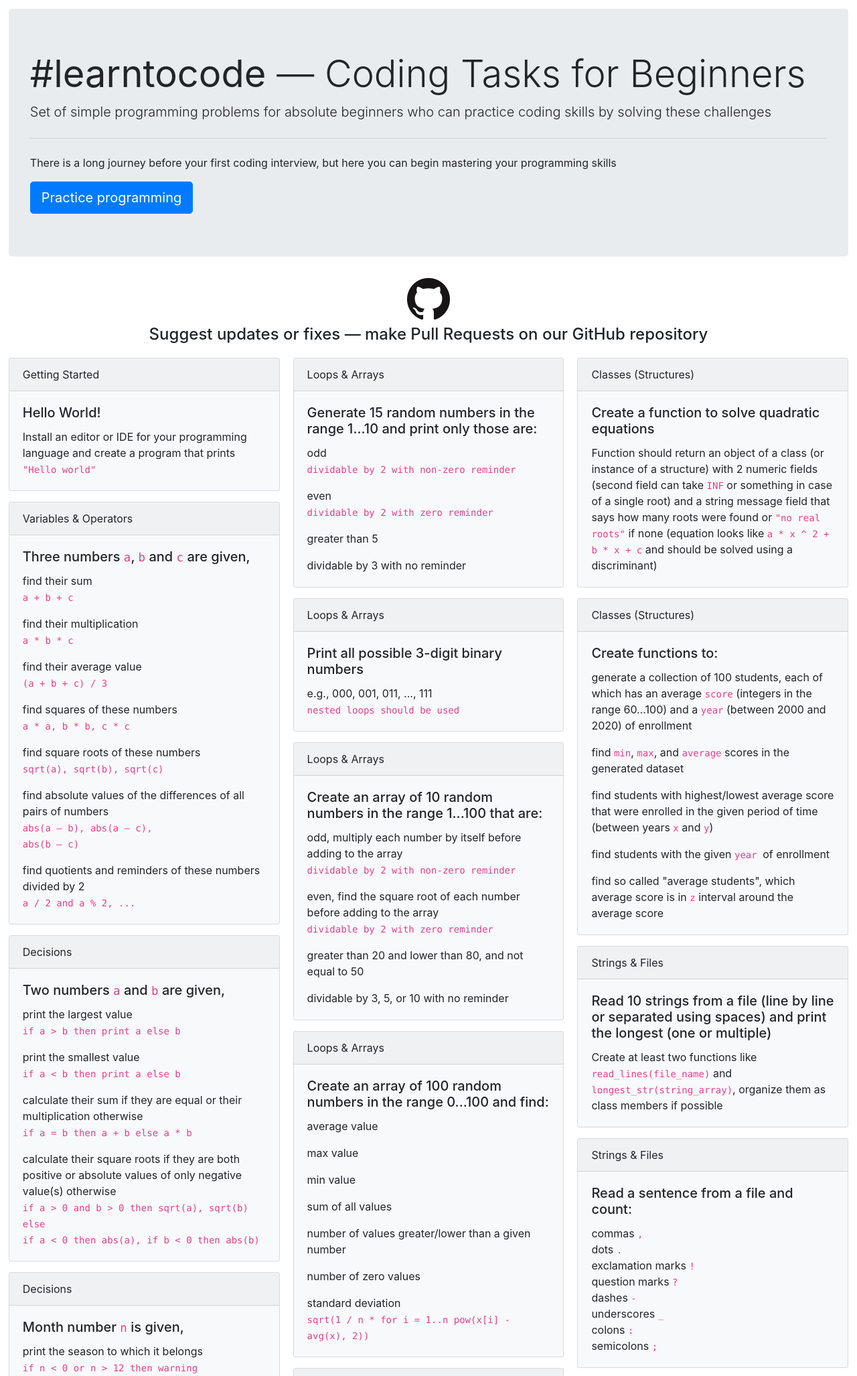
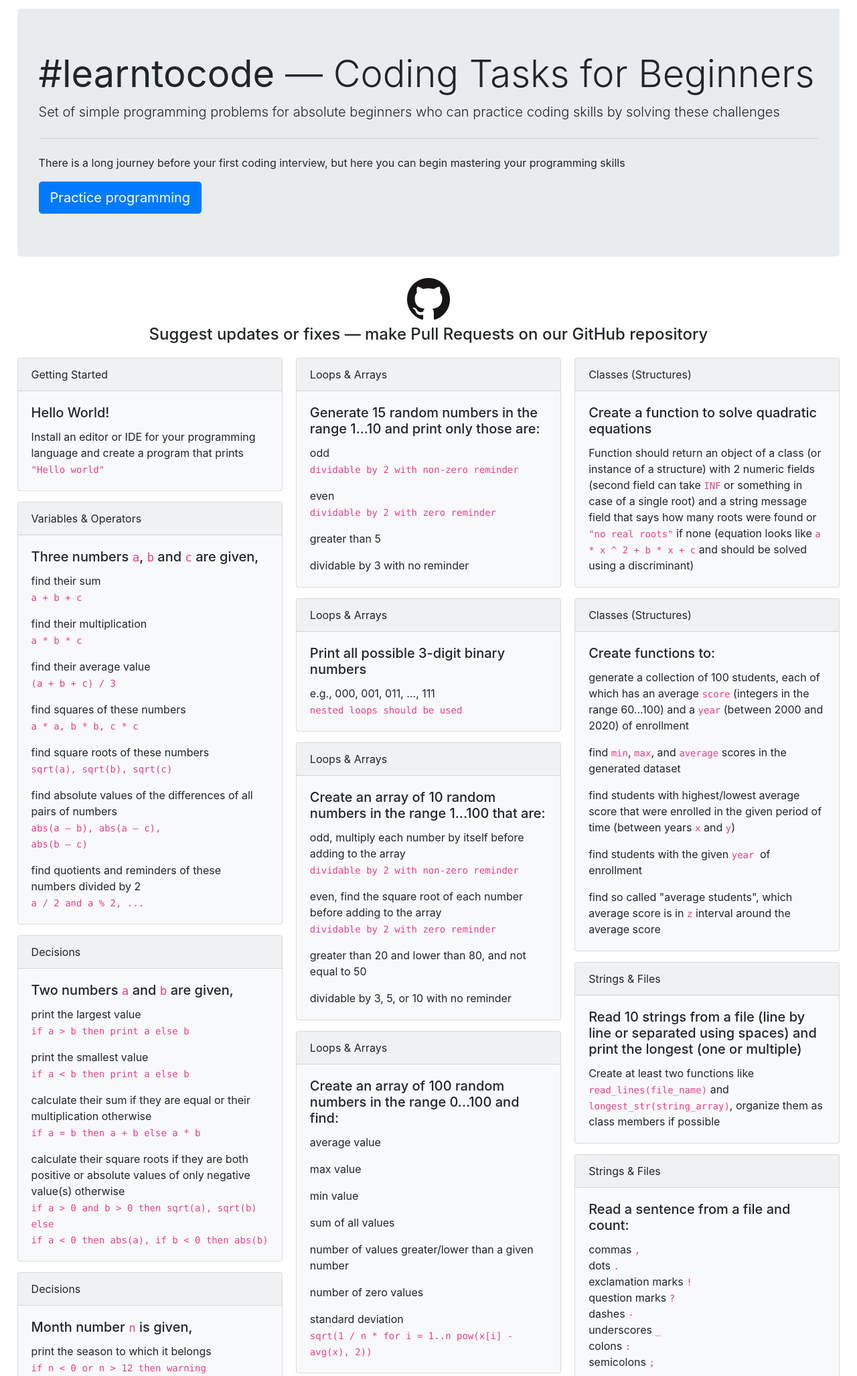
Before and after one commit to andriikopp/learntocode, a PHP site: page / in a window 1280 px wide. Shown: the top 2054 px of the page at 67% size. Run offline with PHP 8.4, Linux system fonts and the light colour scheme.

Commit message:
Update index.php

```diff
--- a/index.php
+++ b/index.php
@@ -25,7 +25,7 @@
     <link rel="stylesheet" href="css/bootstrap.min.css" />
 </head>
 
-<body style="margin: 1%; margin-top: 1%;">
+<body style="margin: 2%; margin-top: 1%;">
     <div class="jumbotron">
         <h1 class="display-4"><b>#learntocode</b> — Coding Tasks for Beginners</h1>
         <p class="lead">Set of simple programming problems for absolute beginners who can practice coding skills by solving these challenges</p>
```
